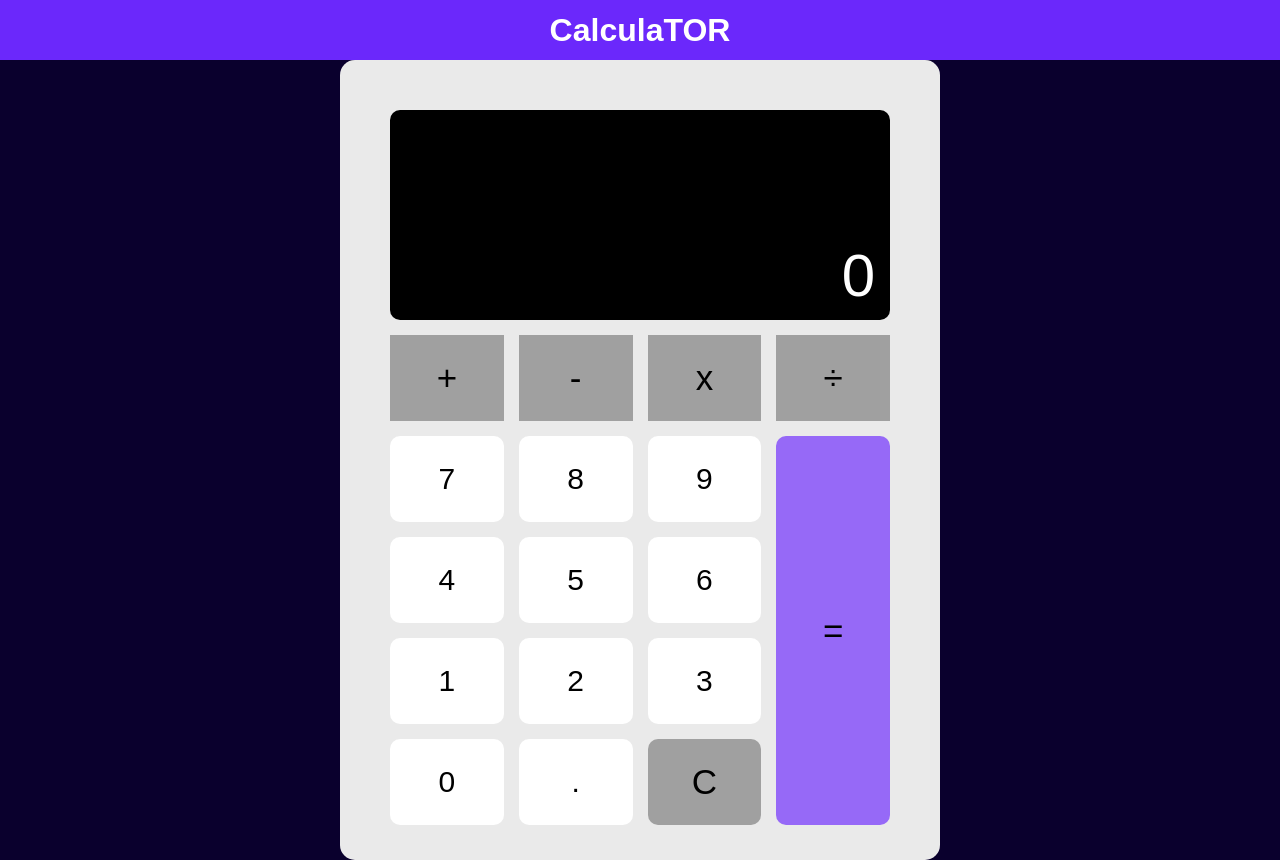
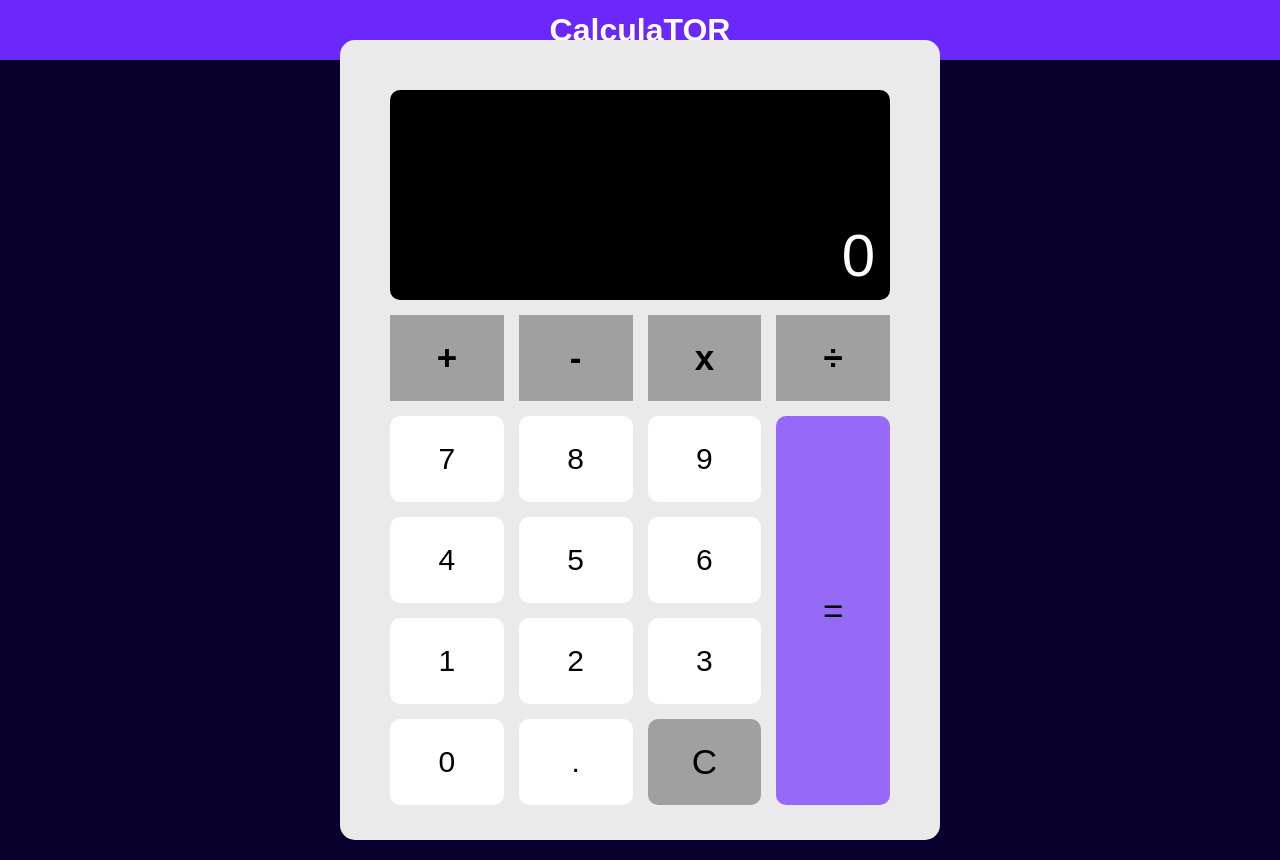
Before and after one commit to thebeebop/React-Calculator, a React (Create React App) app: page / in a window 1280 px wide. Built offline with nearby package versions, Linux system fonts and the light colour scheme.

Commit message:
Changed CSS fontWeight size for the button texts that appear on mobile

```diff
--- a/src/components/Calculator.jsx
+++ b/src/components/Calculator.jsx
@@ -3,6 +3,8 @@ import Buttons from "./Buttons";
 import { useState } from "react";
 import { useEffect } from "react";
 
+// Font is far too thin on deployed version
+// Deploved version display font size does not auto adjust to display.length
 const Calculator = () => {
   const [operator, setOperator] = useState("");
   const [firstNumber, setFirstNumber] = useState(0);
--- a/src/components/Operators.jsx
+++ b/src/components/Operators.jsx
@@ -35,14 +35,14 @@ const Operators = ({
     backgroundColor: "rgb(160, 160, 160)",
     fontSize: 35,
     border: 0,
-    fontWeight: 200,
+    fontWeight: 600,
   };
 
   const pressed = {
     backgroundColor: "rgb(89, 88, 88)",
     fontSize: 35,
     border: 0,
-    fontWeight: 200,
+    fontWeight: 600,
   };
 
   const handleOperator = (e) => {
--- a/src/index.css
+++ b/src/index.css
@@ -18,13 +18,11 @@
   }
 
   #root {
-    position: relative;
-    top: 60px;
     height: 100vh;
     display: flex;
     flex-direction: column;
     justify-content: center;
-    align-items: center;
+    align-items:center;
   }
 
   header {
@@ -36,12 +34,13 @@
     padding: 30px;
     background-color: rgb(107, 40, 251);
     color: white;
-    position: fixed;
+    position: absolute;
     top: 0px;
-    z-index: 1;
   }
 
   .calculator-container {
+    position: relative;
+    top: 40px;
     display: flex;
     flex-direction: column;
     min-height: 800px;
@@ -169,7 +168,6 @@
     align-items: flex-end;
     min-height: 30%;
     background-color: rgb(0, 0, 0);
-
   }
 
   .display {
@@ -194,13 +192,12 @@
     grid-template-columns: 1fr 1fr 1fr 1fr;
     gap: 2px;
     border-bottom: 2px solid black
-
   }
 
   .button {
     background-color: rgb(255, 255, 255);
     font-size: 30px;
-    font-weight: 200;
+    font-weight: 600;
     border: none;
   }
 
@@ -211,14 +208,17 @@
   #equals {
     grid-column: 4 / 5;
     grid-row: 2 / 6;
-    background-color: rgb(150, 105, 247)
+    background-color: rgb(150, 105, 247);
+    font-weight: 35px;
+    font-weight: 600;
   }
 
   #cancel {
     grid-row: 5 / 6;
     grid-column: 3 / 4;
     background-color: rgb(160, 160, 160);
-
+    font-size: 35px;
+    font-weight: 600;
   }
 
 }
```
